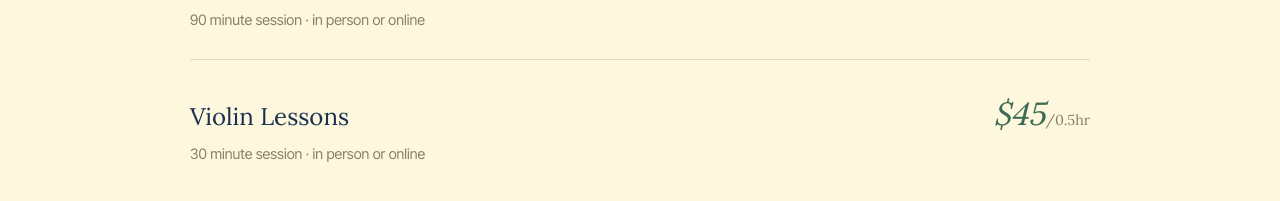
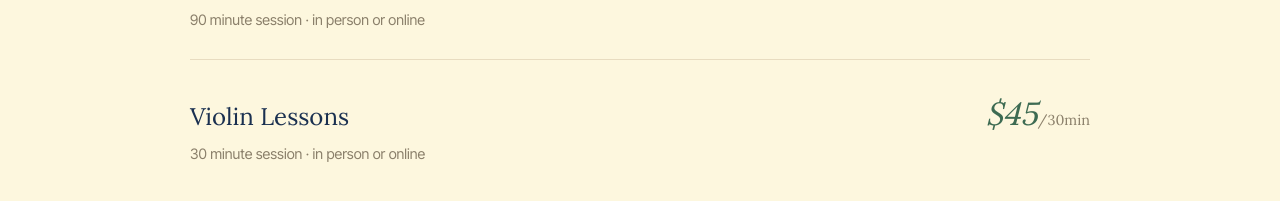
Before and after one commit to patrickparagas1/josephine-tutoring, a Next.js app: page /rates in a window 1280 px wide. Shown: the part 1271-1472 px from the top of the page. Built offline with nearby package versions, Linux system fonts and the light colour scheme.

Commit message:
Change violin rate display to $45/30min

```diff
--- a/components/Rates.tsx
+++ b/components/Rates.tsx
@@ -101,7 +101,7 @@ export default function Rates() {
             </div>
           </div>
           <div className="rate-price">
-            $45<span>/0.5hr</span>
+            $45<span>/30min</span>
           </div>
         </div>
 
```
